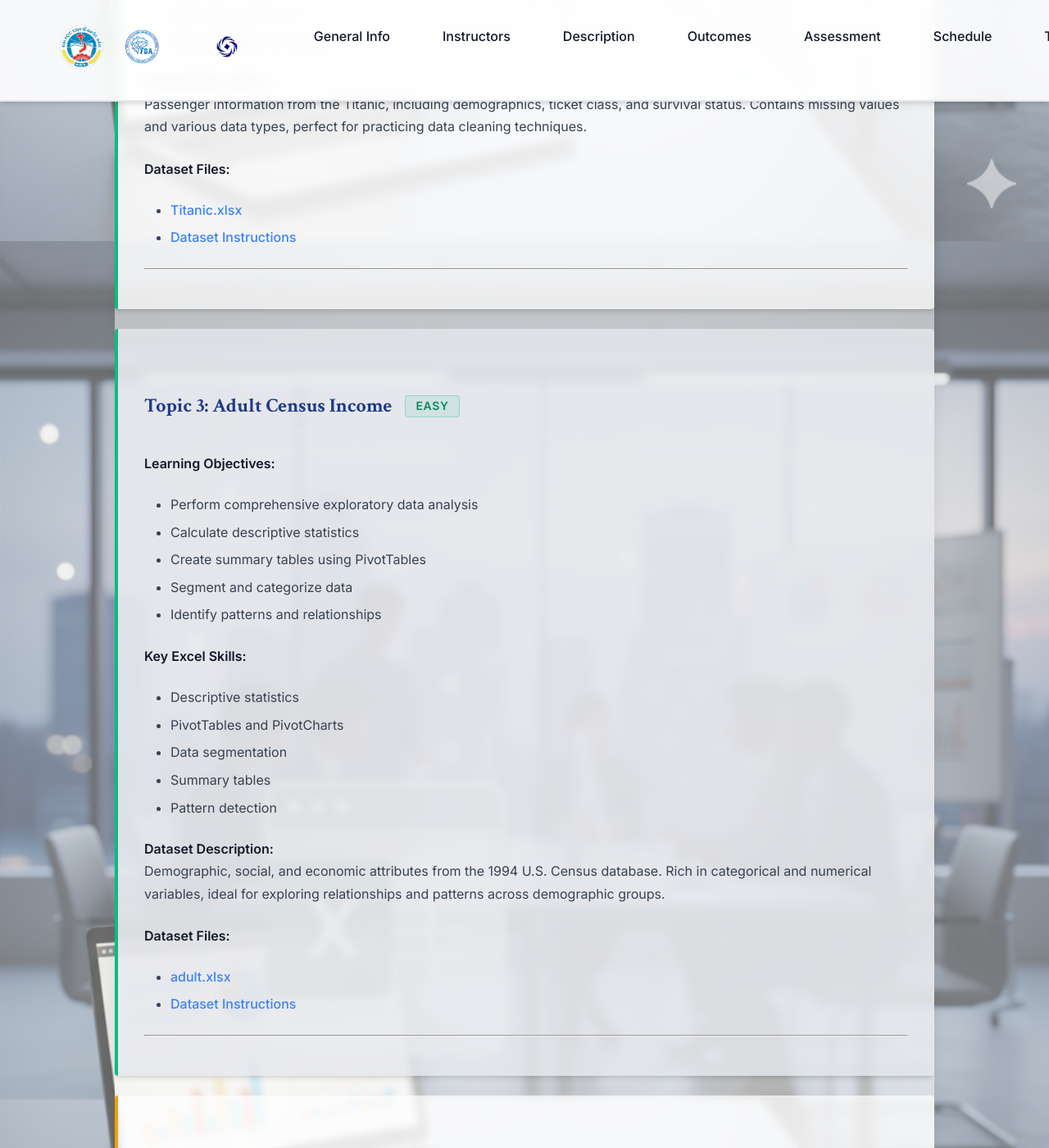
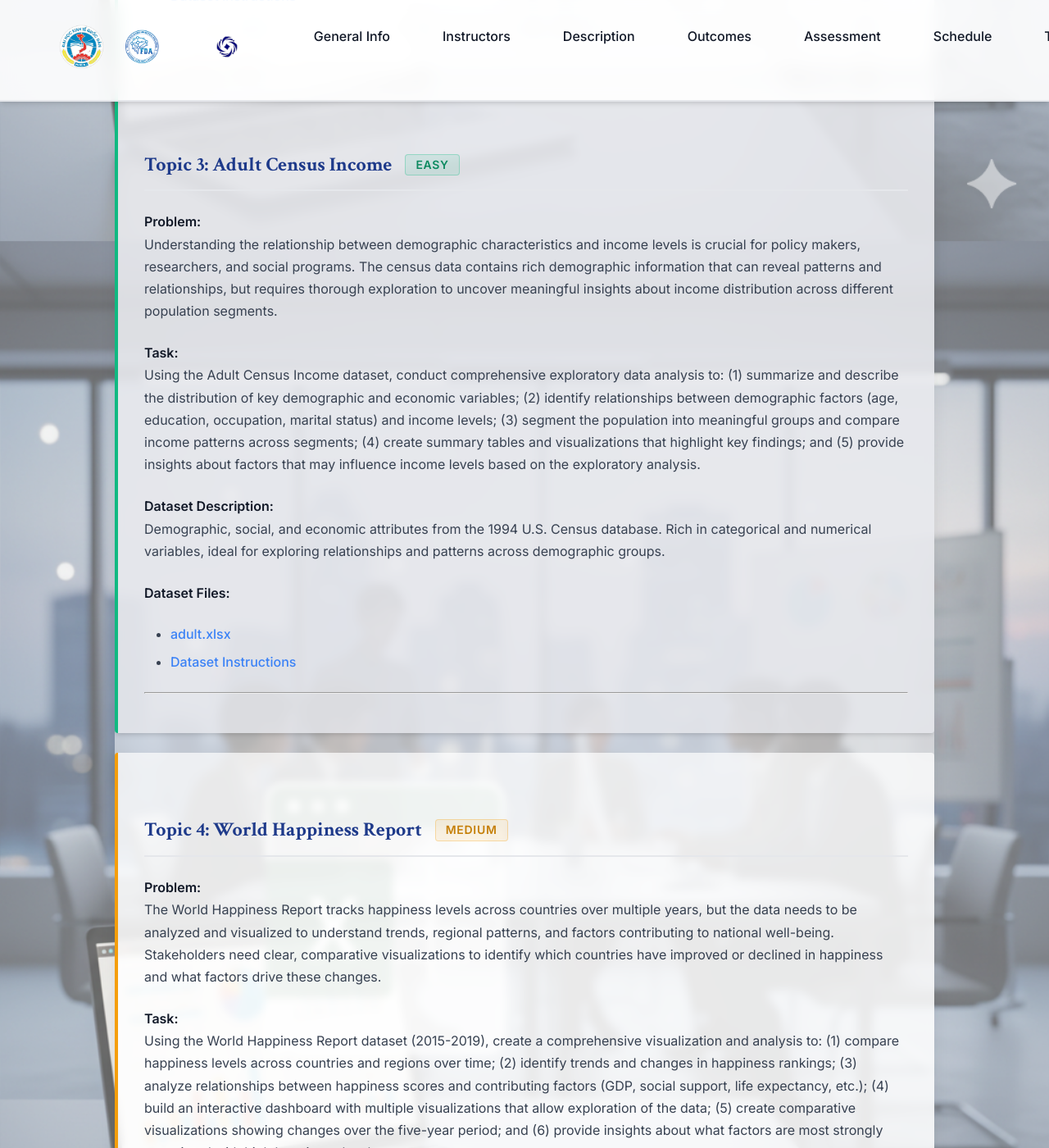
Before and after one commit to nghianguyen7171/excel_course, a Jekyll site: the page built from topics.md, in a window 1280 px wide and 1400 px high, scrolled down 2266 px. Shown: the whole window at 82% size. Built offline with Jekyll 4.4.1, drawn with Linux system fonts in a browser that asks for light colours; some of the changed text lies outside the part shown.

Commit message:
Replace Learning Objectives and Key Excel Skills with Problem and Task sections for each topic

```diff
--- a/topics.md
+++ b/topics.md
@@ -20,18 +20,11 @@ Each topic includes a curated dataset with detailed instructions. Groups report
 
 ### Topic 1: Superstore Sales <span class="difficulty-badge badge-easy">Easy</span>
 
-**Learning Objectives:**
-- Master essential Excel formulas and functions (SUM, AVERAGE, COUNT, IF, VLOOKUP)
-- Perform basic business calculations and metrics
-- Understand Excel interface and data structures
-- Apply formulas to real business data
+**Problem:**
+A retail company needs to analyze its sales performance to identify opportunities for growth, understand customer behavior, and optimize product strategies. The company has collected comprehensive sales data but lacks insights to make data-driven business decisions.
 
-**Key Excel Skills:**
-- Formulas and functions
-- Basic calculations and aggregations
-- Conditional logic (IF statements)
-- Lookup functions (VLOOKUP)
-- Basic data manipulation
+**Task:**
+Using the Superstore Sales dataset, conduct a comprehensive business analysis to: (1) identify top-performing products, categories, and regions; (2) analyze sales trends and patterns over time; (3) calculate key business metrics (profit margins, customer segment performance, discount effectiveness); (4) create an interactive dashboard that provides actionable insights for business decision-making; and (5) provide recommendations for improving sales and profitability.
 
 **Dataset Description:**
 Sales data for a fictional retail company, including product information, orders, customers, and financial metrics. Ideal for practicing Excel fundamentals with real business context.
@@ -48,19 +41,11 @@ Sales data for a fictional retail company, including product information, orders
 
 ### Topic 2: Titanic <span class="difficulty-badge badge-easy">Easy</span>
 
-**Learning Objectives:**
-- Import data from various sources
-- Identify and handle missing values
-- Clean and transform data using Power Query
-- Validate data quality and structure
-- Prepare data for analysis
+**Problem:**
+Historical passenger data from the Titanic contains inconsistencies, missing values, and data quality issues that prevent accurate analysis. The data needs to be cleaned, standardized, and validated before any meaningful insights can be extracted about passenger demographics, survival patterns, and factors affecting survival rates.
 
-**Key Excel Skills:**
-- Power Query basics
-- Data import (CSV, Excel, web)
-- Missing value handling
-- Data type conversion
-- Data validation techniques
+**Task:**
+Using the Titanic dataset, perform comprehensive data cleaning and preparation to: (1) import and validate the data structure; (2) identify and handle missing values using appropriate strategies; (3) standardize data formats and fix inconsistencies; (4) create clean, analysis-ready datasets using Power Query; (5) document all data cleaning steps and decisions; and (6) perform initial exploratory analysis on the cleaned data to identify key patterns in passenger demographics and survival.
 
 **Dataset Description:**
 Passenger information from the Titanic, including demographics, ticket class, and survival status. Contains missing values and various data types, perfect for practicing data cleaning techniques.
@@ -77,19 +62,11 @@ Passenger information from the Titanic, including demographics, ticket class, an
 
 ### Topic 3: Adult Census Income <span class="difficulty-badge badge-easy">Easy</span>
 
-**Learning Objectives:**
-- Perform comprehensive exploratory data analysis
-- Calculate descriptive statistics
-- Create summary tables using PivotTables
-- Segment and categorize data
-- Identify patterns and relationships
+**Problem:**
+Understanding the relationship between demographic characteristics and income levels is crucial for policy makers, researchers, and social programs. The census data contains rich demographic information that can reveal patterns and relationships, but requires thorough exploration to uncover meaningful insights about income distribution across different population segments.
 
-**Key Excel Skills:**
-- Descriptive statistics
-- PivotTables and PivotCharts
-- Data segmentation
-- Summary tables
-- Pattern detection
+**Task:**
+Using the Adult Census Income dataset, conduct comprehensive exploratory data analysis to: (1) summarize and describe the distribution of key demographic and economic variables; (2) identify relationships between demographic factors (age, education, occupation, marital status) and income levels; (3) segment the population into meaningful groups and compare income patterns across segments; (4) create summary tables and visualizations that highlight key findings; and (5) provide insights about factors that may influence income levels based on the exploratory analysis.
 
 **Dataset Description:**
 Demographic, social, and economic attributes from the 1994 U.S. Census database. Rich in categorical and numerical variables, ideal for exploring relationships and patterns across demographic groups.
@@ -106,19 +83,11 @@ Demographic, social, and economic attributes from the 1994 U.S. Census database.
 
 ### Topic 4: World Happiness Report <span class="difficulty-badge badge-medium">Medium</span>
 
-**Learning Objectives:**
-- Create effective data visualizations
-- Design comparative visualizations across time periods
-- Build interactive dashboards
-- Apply visualization design principles
-- Communicate insights through charts
+**Problem:**
+The World Happiness Report tracks happiness levels across countries over multiple years, but the data needs to be analyzed and visualized to understand trends, regional patterns, and factors contributing to national well-being. Stakeholders need clear, comparative visualizations to identify which countries have improved or declined in happiness and what factors drive these changes.
 
-**Key Excel Skills:**
-- Chart creation and customization
-- Comparative visualizations
-- Interactive dashboards with slicers
-- Multi-year trend analysis
-- Dashboard design principles
+**Task:**
+Using the World Happiness Report dataset (2015-2019), create a comprehensive visualization and analysis to: (1) compare happiness levels across countries and regions over time; (2) identify trends and changes in happiness rankings; (3) analyze relationships between happiness scores and contributing factors (GDP, social support, life expectancy, etc.); (4) build an interactive dashboard with multiple visualizations that allow exploration of the data; (5) create comparative visualizations showing changes over the five-year period; and (6) provide insights about what factors are most strongly associated with high happiness levels.
 
 **Dataset Description:**
 Happiness levels and related factors (economic, social, health) for over 150 countries across multiple years (2015-2019). Excellent for creating comparative visualizations and time-series analyses.
@@ -139,19 +108,11 @@ Happiness levels and related factors (economic, social, health) for over 150 cou
 
 ### Topic 5: Bank Marketing <span class="difficulty-badge badge-medium">Medium</span>
 
-**Learning Objectives:**
-- Analyze marketing campaign effectiveness
-- Perform customer segmentation
-- Extract business insights from data
-- Apply classification analysis
-- Support business decision-making
+**Problem:**
+A bank needs to optimize its marketing campaigns by understanding which customer segments are most likely to subscribe to term deposits. The bank has collected data from previous marketing campaigns but needs analysis to identify patterns, segment customers effectively, and improve future campaign targeting and effectiveness.
 
-**Key Excel Skills:**
-- Segmentation analysis
-- Classification techniques
-- Marketing analytics
-- Business metrics calculation
-- Customer behavior analysis
+**Task:**
+Using the Bank Marketing dataset, perform comprehensive marketing analytics to: (1) analyze campaign effectiveness and subscription rates; (2) segment customers based on demographic and behavioral characteristics; (3) identify factors that influence subscription decisions; (4) calculate key marketing metrics (conversion rates, segment performance, campaign ROI indicators); (5) create visualizations that highlight customer segments and campaign performance; and (6) provide actionable recommendations for improving marketing campaign targeting and effectiveness.
 
 **Dataset Description:**
 Marketing campaign data from a Portuguese banking institution, including customer demographics, campaign details, and subscription outcomes. Perfect for analyzing marketing effectiveness and customer behavior patterns.
@@ -168,19 +129,11 @@ Marketing campaign data from a Portuguese banking institution, including custome
 
 ### Topic 6: Boston Housing <span class="difficulty-badge badge-hard">Hard</span>
 
-**Learning Objectives:**
-- Conduct statistical hypothesis testing
-- Perform regression analysis
-- Interpret statistical results
-- Analyze relationships between variables
-- Build predictive models
+**Problem:**
+Understanding the factors that influence housing prices is essential for homebuyers, real estate professionals, and policy makers. The Boston Housing dataset contains information about various neighborhood characteristics, but requires statistical analysis to determine which factors significantly affect housing prices and to what extent.
 
-**Key Excel Skills:**
-- Regression analysis
-- Correlation analysis
-- Hypothesis testing
-- Statistical modeling
-- Result interpretation
+**Task:**
+Using the Boston Housing dataset, conduct comprehensive statistical analysis to: (1) explore relationships between housing prices and neighborhood characteristics; (2) perform correlation analysis to identify strong associations; (3) build regression models to predict housing prices based on key factors; (4) test statistical hypotheses about relationships between variables; (5) interpret statistical results and assess model performance; and (6) provide insights about which neighborhood characteristics are most important in determining housing prices and their relative impact.
 
 **Dataset Description:**
 Housing data from Boston, Massachusetts, including prices and various neighborhood characteristics. Designed for analyzing relationships between house prices and features, perfect for regression analysis.
@@ -197,19 +150,11 @@ Housing data from Boston, Massachusetts, including prices and various neighborho
 
 ### Topic 7: Stock Price <span class="difficulty-badge badge-hard">Hard</span>
 
-**Learning Objectives:**
-- Analyze temporal patterns in data
-- Create time series visualizations
-- Perform trend analysis
-- Apply time-based calculations
-- Understand forecasting basics
+**Problem:**
+Investors and financial analysts need to understand stock price trends, volatility patterns, and relationships between different technology stocks to make informed investment decisions. The stock price data for major technology companies contains temporal patterns that require time series analysis to identify trends, compare performance, and understand market dynamics.
 
-**Key Excel Skills:**
-- Time series visualization
-- Trend analysis
-- Time-based calculations
-- Multi-company comparisons
-- Forecasting techniques
+**Task:**
+Using the Stock Price dataset (Amazon, Apple, Facebook, Google, Netflix), perform comprehensive time series analysis to: (1) analyze price trends and patterns over time for each company; (2) compare performance across different technology stocks; (3) calculate and visualize key metrics (returns, volatility, trading volume patterns); (4) identify seasonal patterns, trends, and anomalies in the data; (5) create time series visualizations that effectively communicate stock performance; and (6) provide insights about stock performance patterns, volatility characteristics, and comparative analysis of the technology sector.
 
 **Dataset Description:**
 Daily stock prices for major technology companies (Amazon, Apple, Facebook, Google, Netflix) including open, high, low, close prices and trading volume. Ideal for practicing time series analysis and trend identification.
```
